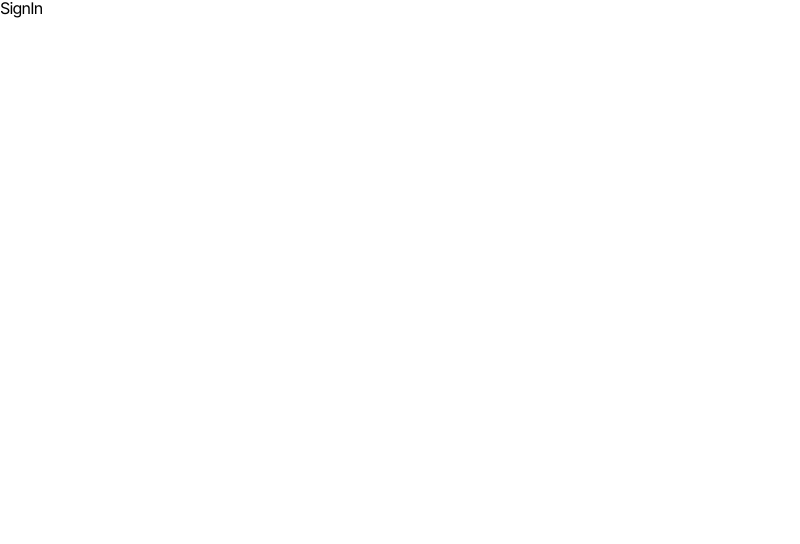
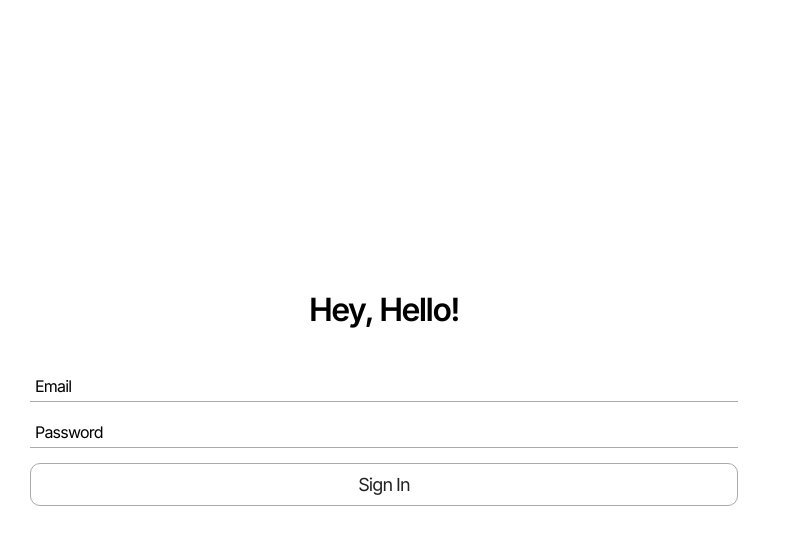
Before and after one commit to Seohyun-Roh/wanted-pre-onboarding-challenge-fe-1, a React (Create React App) app in the folder client/: page /sign-in in a window 1280 px wide. Shown: the top 544 px of the page, without its empty margins (0-800 px from the left). Built offline with nearby package versions, Linux system fonts and the light colour scheme; a web font is replaced by a local one.

Commit message:
add sign in page

```diff
--- a/client/src/routes/SignIn/index.tsx
+++ b/client/src/routes/SignIn/index.tsx
@@ -1,5 +1,75 @@
+import axios from 'axios'
+import { FormEventHandler, useState, useEffect, useMemo } from 'react'
+import { useNavigate } from 'react-router-dom'
+
+import { validateEmail } from 'utils/validate'
+
+import styles from './signIn.module.scss'
+
 const SignIn = () => {
-  return <div>SignIn</div>
+  const navigate = useNavigate()
+
+  const [email, setEmail] = useState('')
+  const [password, setPassword] = useState('')
+  const [isDisabled, setIsDisabled] = useState(true)
+
+  const isValidEmail = useMemo(() => validateEmail(email), [email])
+
+  useEffect(() => {
+    if (localStorage.getItem('token')) {
+      navigate('/')
+    }
+  }, [navigate])
+
+  useEffect(() => {
+    if (isValidEmail && password.length >= 8) {
+      setIsDisabled(false)
+    } else {
+      setIsDisabled(true)
+    }
+  }, [email, isValidEmail, password.length])
+
+  const handleSubmit: FormEventHandler = (e) => {
+    e.preventDefault()
+
+    axios
+      .post('http://localhost:8080/users/login', {
+        email,
+        password,
+      })
+      .then(({ data }) => {
+        localStorage.setItem('token', data.token)
+        navigate('/')
+      })
+      .catch(({ response }) => {
+        // eslint-disable-next-line no-alert
+        alert(response.data.details)
+      })
+  }
+
+  return (
+    <main className={styles.pageContainer}>
+      <h1>Hey, Hello!</h1>
+      <form onSubmit={handleSubmit}>
+        <div className={styles.inputBox}>
+          <label htmlFor='email-input'>Email</label>
+          <input type='email' name='email-input' value={email} onChange={(e) => setEmail(e.currentTarget.value)} />
+        </div>
+        <div className={styles.inputBox}>
+          <label htmlFor='password-input'>Password</label>
+          <input
+            type='password'
+            name='password-input'
+            value={password}
+            onChange={(e) => setPassword(e.currentTarget.value)}
+          />
+        </div>
+        <button type='submit' disabled={isDisabled} className={styles.submitButton}>
+          Sign In
+        </button>
+      </form>
+    </main>
+  )
 }
 
 export default SignIn
--- /dev/null
+++ b/client/src/routes/SignIn/signIn.module.scss
@@ -0,0 +1,56 @@
+@use '/src/styles/constants/colors';
+@use '/src/styles/mixins/flexbox';
+
+.pageContainer {
+  @include flexbox.flexbox(center, center);
+  flex-direction: column;
+  gap: 5px;
+  width: 100%;
+  max-width: 768px;
+  height: 100vh;
+  padding: 30px;
+  background-color: colors.$WHITE;
+
+  h1 {
+    margin-bottom: 40px;
+    font-size: 32px;
+    font-weight: 600;
+  }
+
+  form {
+    display: flex;
+    flex-direction: column;
+    width: 100%;
+
+    .inputBox {
+      @include flexbox.flexbox(start, center);
+      padding: 5px;
+      margin-bottom: 15px;
+      border-bottom: 1px solid colors.$GRAYA;
+
+      label {
+        margin-right: 10px;
+      }
+
+      input {
+        width: 100%;
+      }
+    }
+
+    .submitButton {
+      padding: 10px;
+      font-size: 18px;
+      color: colors.$WHITE;
+      background-color: colors.$BLUE;
+      border: 1px solid colors.$BLUE;
+      border-radius: 10px;
+      transition: all 300ms;
+
+      &:disabled {
+        color: colors.$GRAY2;
+        background-color: colors.$WHITE;
+        border: 1px solid colors.$GRAYA;
+      }
+    }
+  }
+}
--- a/client/src/routes/Todo/index.tsx
+++ b/client/src/routes/Todo/index.tsx
@@ -1,4 +1,15 @@
+import { useEffect } from 'react'
+import { useNavigate } from 'react-router-dom'
+
 const Todo = () => {
+  const navigate = useNavigate()
+
+  useEffect(() => {
+    if (!localStorage.getItem('token')) {
+      navigate('/sign-in')
+    }
+  }, [navigate])
+
   return <div>Todo</div>
 }
 
```
Also changed, not shown: 1 other file (tests, documents, lock files or other folders).
